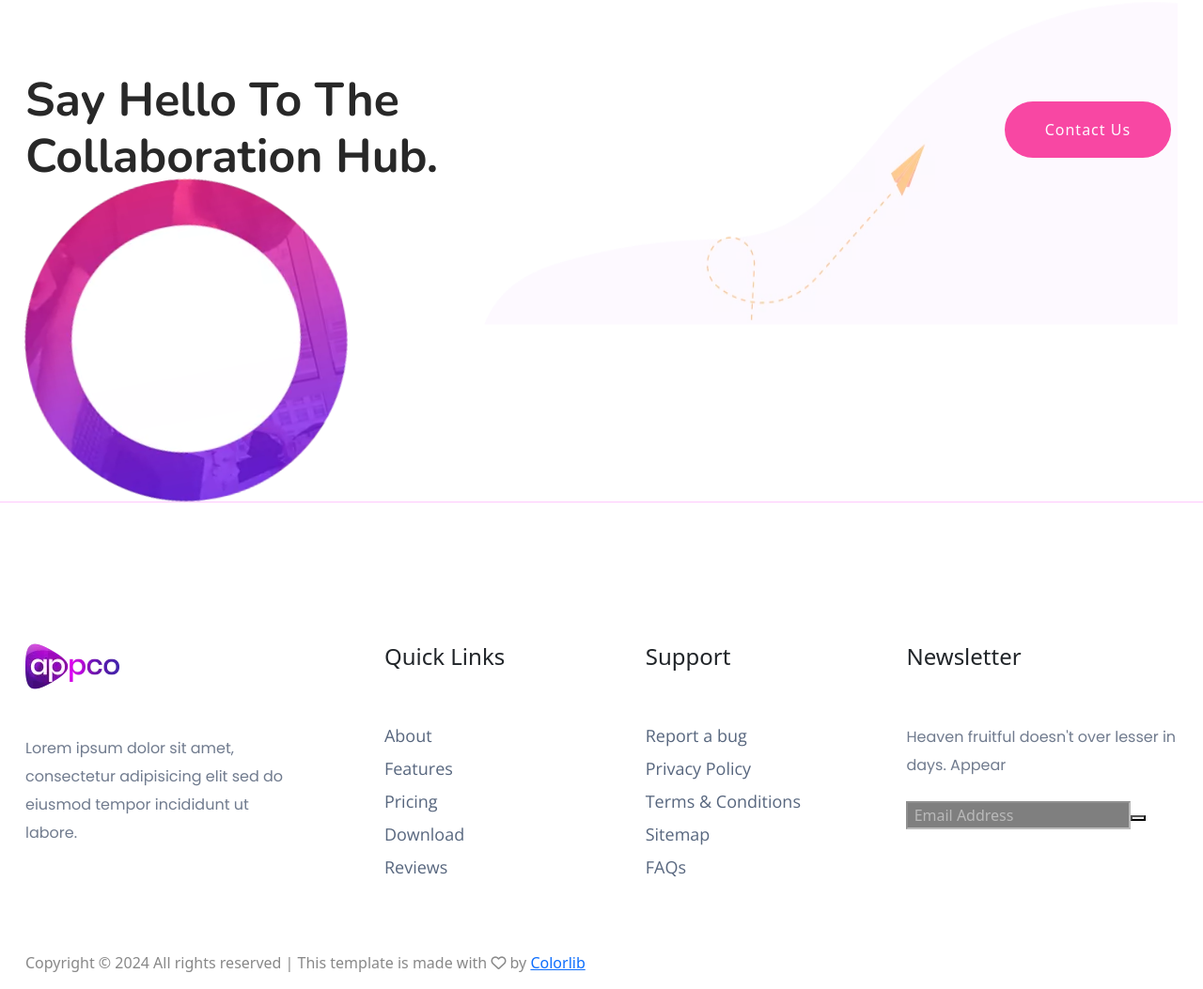
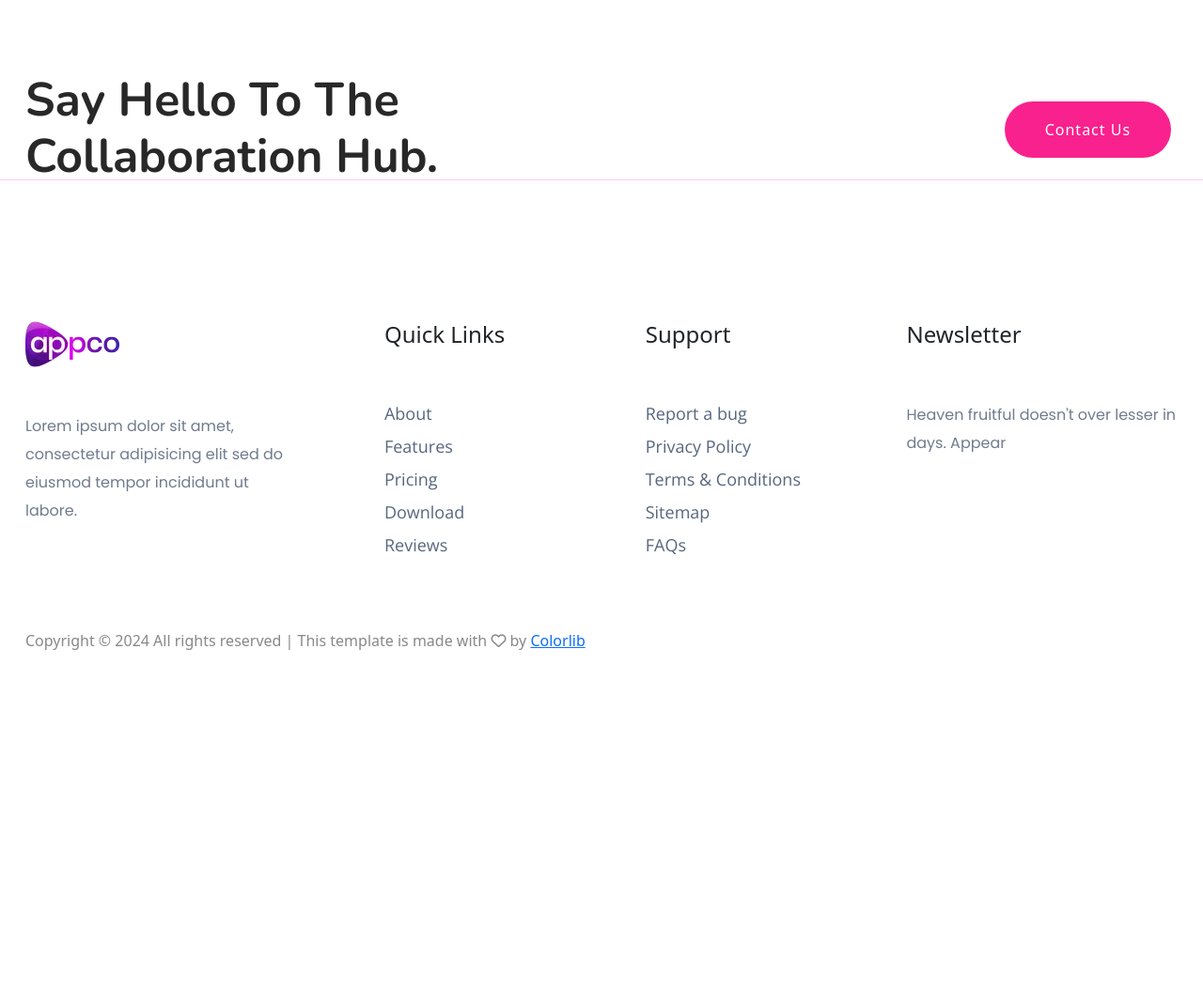
Before and after one commit to Mawais200/Appco-bootstrap-Replica, a plain HTML site: page index.html in a window 1280 px wide. Shown: the part 6648-7701 px from the top of the page at 94% size. After the commit the page ends 7358 px from the top, so only its background shows below. Drawn offline with nearby package versions, Linux system fonts and the light colour scheme.

Commit message:
Update index.html
some changes I bring in it.

```diff
--- a/index.html
+++ b/index.html
@@ -472,10 +472,7 @@
             </div>
         </div>
         <!-- shape -->
-        <div class="container say-shape d-flex justify-content-between ">
-            <img src="image copy 15.png" alt="" class="say-shape1 rotateme d-none d-xl-block">
-            <img src="image copy 16.png" alt="" class="say-shape2 d-none d-lg-block">
-        </div>
+
     </div>
 
     <div class="footer-area footer-padding" style="margin-top: 150px;">
@@ -536,28 +533,12 @@
                         <div class="footer-tittle">
                             <h4 class="pb-5">Newsletter</h4>
                             <div class="footer-pera footer-pera2">
-                                <p class="pb-2" style=" font-family: 'Poppins', sans-serif;
-    color: #707b8e;
-    font-size: 16px;
-    line-height: 30px;
-    margin-bottom: 15px;
-    font-weight: normal;">Heaven fruitful doesn't over lesser in days. Appear </p>
+                                <p class="pb-2"
+                                    style=" font-family: 'Poppins', sans-serif;color: #707b8e;font-size: 16px;line-height: 30px; margin-bottom: 15px;font-weight: normal;">
+                                    Heaven fruitful doesn't over lesser in days. Appear </p>
                             </div>
-                            <!-- Form -->
-                            <div class="footer-form">
-                                <div>
-                                    <form class="d-flex">
 
-                                        <input type="email" name="EMAIL" placeholder=" Email Address "
-                                            class=" placeholder hide-on-focus">
-                                        <div class="form-icon">
-                                            <button type="" name="" class=""><i
-                                                    class="fa-light fa-paper-plane"></i></button>
-                                        </div>
-                                        <div class="mt-10 info"></div>
-                                    </form>
-                                </div>
-                            </div>
+
                         </div>
                     </div>
                 </div>
```
